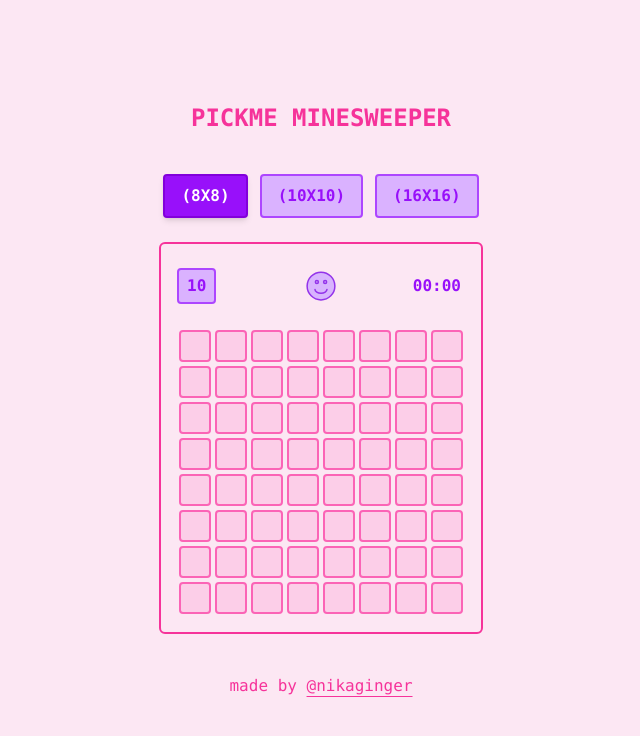
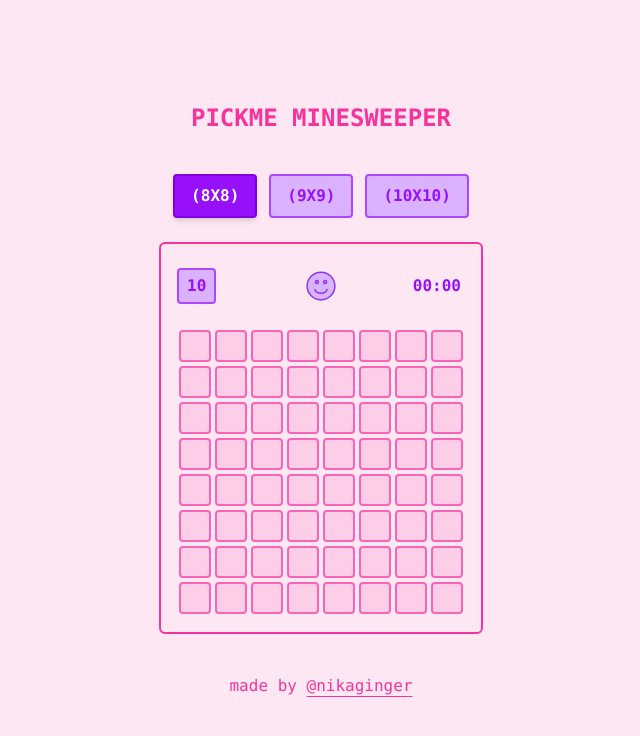
Before and after one commit to brenevaveronika/yoursweeper, a Vue app: page / in a window 1280 px wide. Shown: the top 736 px of the page, without its empty margins (319-959 px from the left). Built offline with nearby package versions, Linux system fonts and the light colour scheme.

Commit message:
problem with instant win solved + major game store updates

```diff
--- a/src/App.vue
+++ b/src/App.vue
@@ -3,7 +3,6 @@
   import GameField from './components/GameField.vue';
   import { useGameStore } from './stores/useGameStore.ts';
   import { onMounted } from 'vue';
-  import LevelBadge from './components/LevelBadge.vue';
   import LevelSelector from './components/LevelSelector.vue';
   const game = useGameStore();
 
--- a/src/components/LevelSelector.vue
+++ b/src/components/LevelSelector.vue
@@ -6,8 +6,8 @@
 
   const levels = [
     { id: 'beginner', label: '', mines: 10, size: '8x8' },
-    { id: 'intermediate', label: '', mines: 15, size: '10x10' },
-    { id: 'expert', label: '', mines: 40, size: '16x16' }
+    { id: 'intermediate', label: '', mines: 15, size: '9x9' },
+    { id: 'expert', label: '', mines: 20, size: '10x10' }
   ];
 </script>
 
--- a/src/stores/useGameStore.ts
+++ b/src/stores/useGameStore.ts
@@ -10,28 +10,26 @@ interface Cell {
 type GameLevel = 'beginner' | 'intermediate' | 'expert';
 const LEVEL_SETTINGS = {
   beginner: { rows: 8, cols: 8, mines: 10 },
-  intermediate: { rows: 10, cols: 10, mines: 15 },
-  expert: { rows: 16, cols: 16, mines: 40 }
+  intermediate: { rows: 9, cols: 9, mines: 15 },
+  expert: { rows: 10, cols: 10, mines: 20 }
 };
 
 export const useGameStore = defineStore('game', () => {
-  // константы туть
+  // states
   const rows = ref(LEVEL_SETTINGS.beginner.rows);
   const cols = ref(LEVEL_SETTINGS.beginner.cols);
   const totalMines = ref(LEVEL_SETTINGS.beginner.mines);
+  const currentLevel = ref<GameLevel>('beginner');
 
-  // states
   const field = ref<Cell[][]>([]);
   const gameState = ref<'idle' | 'playing' | 'win' | 'lose'>('idle');
-  const minesCount = ref(10);
   const flagsCount = ref(0);
   const timeElapsed = ref(0);
   const timerInterval = ref<NodeJS.Timeout | null>(null);
-  const currentLevel = ref<GameLevel>('beginner');
 
   // getters
   const remainingMines = computed(() => {
-    const remaining = minesCount.value - flagsCount.value;
+    const remaining = totalMines.value - flagsCount.value;
     return remaining >= 0 ? remaining : 0;
   });
 
@@ -42,54 +40,38 @@ export const useGameStore = defineStore('game', () => {
   });
 
   // actions
-  function initField() {
-    if (field.value.length > 0) return;
 
-    const newField = [];
-    for (let i = 0; i < rows.value; i++) {
-      newField.push([]);
-      for (let j = 0; j < cols.value; j++) {
-        newField[i].push({
-          state: 'hidden',
-          value: null
-        });
-      }
-    }
-    field.value = newField;
-  }
+  // инициализация поля (пустой field нужных размеров)
+  const initField = () => {
+    field.value = Array.from({ length: rows.value }, () =>
+      Array.from({ length: cols.value }, () => ({ state: 'hidden', value: null }))
+    );
+  };
 
-  function generateField(): Cell[][] {
-    const newField: Cell[][] = [];
-
-    for (let i = 0; i < rows.value; i++) {
-      newField.push([]);
-      for (let j = 0; j < cols.value; j++) {
-        newField[i].push({ state: 'hidden', value: null });
-      }
-    }
+  const generateField = () => {
+    initField();
 
     let minesPlaced = 0;
-    while (minesPlaced < totalMines) {
+    while (minesPlaced < totalMines.value) {
       const x = Math.floor(Math.random() * rows.value);
       const y = Math.floor(Math.random() * cols.value);
 
-      if (newField[x][y].value !== -1) {
-        newField[x][y].value = -1;
+      if (field.value[x][y].value !== -1) {
+        field.value[x][y].value = -1;
         minesPlaced++;
       }
     }
 
-    for (let x = 0; x < rows.value; x++) {
-      for (let y = 0; y < cols.value; y++) {
-        if (newField[x][y].value !== -1) {
-          newField[x][y].value = countNeighbours(x, y, newField);
+    field.value.forEach((row, x) =>
+      row.forEach((cell, y) => {
+        if (cell.value !== -1) {
+          cell.value = countNeighbours(x, y, field.value);
         }
-      }
-    }
+      })
+    );
+  };
 
-    return newField;
-  }
-
+  // подсчет мин в соседних полях
   function countNeighbours(x: number, y: number, field: Cell[][]): number {
     let count = 0;
     for (let dx = -1; dx <= 1; dx++) {
@@ -105,52 +87,46 @@ export const useGameStore = defineStore('game', () => {
     return count;
   }
 
+  // установщик уровня
   function setLevel(level: GameLevel) {
-    currentLevel.value = level;
     const settings = LEVEL_SETTINGS[level];
     rows.value = settings.rows;
     cols.value = settings.cols;
     totalMines.value = settings.mines;
-    minesCount.value = settings.mines;
+    currentLevel.value = level;
     resetGame();
   }
 
-  function startGame(firstClickX: number, firstClickY: number) {
+  // старт игры + обработка первого клика
+  const startGame = (firstClickX: number, firstClickY: number) => {
+    resetGame();
+    gameState.value = 'playing';
+
     do {
-      field.value = generateField();
+      generateField();
     } while (field.value[firstClickX][firstClickY].value === -1);
 
-    gameState.value = 'playing';
     startTimer();
     openCell(firstClickX, firstClickY);
-  }
+  };
 
-  function openCell(x: number, y: number) {
-    if (gameState.value === 'idle') {
+  const openCell = (x: number, y: number) => {
+    if (gameState.value !== 'playing' || field.value[x][y].state !== 'hidden') {
       startGame(x, y);
-      return;
-    }
-
-    if (gameState.value !== 'playing' || field.value[x][y].state !== 'hidden') {
       return;
     }
 
     field.value[x][y].state = 'revealed';
 
-    if (field.value[x][y].value === -1) {
-      gameOver(false);
-      return;
-    }
-
-    if (field.value[x][y].value === 0) {
-      openNeighbors(x, y);
-    }
+    if (field.value[x][y].value === -1) return gameOver(false);
+    if (field.value[x][y].value === 0) openNeighbors(x, y);
 
     checkWin();
-  }
+  };
 
-  function openNeighbors(x: number, y: number) {
-    const directions = [
+  // открытие соседей
+  const openNeighbors = (x: number, y: number) => {
+    [
       [-1, -1],
       [-1, 0],
       [-1, 1],
@@ -159,24 +135,23 @@ export const useGameStore = defineStore('game', () => {
       [1, -1],
       [1, 0],
       [1, 1]
-    ];
+    ].forEach(([dx, dy]) => {
+      const nx = x + dx,
+        ny = y + dy;
+      if (
+        nx >= 0 &&
+        nx < rows.value &&
+        ny >= 0 &&
+        ny < cols.value &&
+        field.value[nx][ny].state === 'hidden'
+      ) {
+        field.value[nx][ny].state = 'revealed';
+        if (field.value[nx][ny].value === 0) openNeighbors(nx, ny);
+      }
+    });
+  };
 
-    for (const [dx, dy] of directions) {
-      const nx = x + dx;
-      const ny = y + dy;
-
-      if (nx >= 0 && nx < rows && ny >= 0 && ny < cols) {
-        if (field.value[nx][ny].state === 'hidden') {
-          field.value[nx][ny].state = 'revealed';
-
-          if (field.value[nx][ny].value === 0) {
-            openNeighbors(nx, ny);
-          }
-        }
-      }
-    }
-  }
-
+  // цикл flagged - question - hidden
   function toggleCellMark(x: number, y: number) {
     const cell = field.value[x][y];
 
@@ -190,12 +165,13 @@ export const useGameStore = defineStore('game', () => {
       cell.state = 'hidden';
     }
 
-    checkWin(); // Проверяем победу после изменения пометки
+    checkWin();
   }
 
+  // открывает все мины
   function revealAllMines() {
-    for (let x = 0; x < rows; x++) {
-      for (let y = 0; y < cols; y++) {
+    for (let x = 0; x < rows.value; x++) {
+      for (let y = 0; y < cols.value; y++) {
         if (field.value[x][y].value === -1) {
           field.value[x][y].state = 'revealed';
         }
@@ -203,6 +179,7 @@ export const useGameStore = defineStore('game', () => {
     }
   }
 
+  // старт таймера
   function startTimer() {
     timeElapsed.value = 0;
     timerInterval.value = setInterval(() => {
@@ -210,6 +187,7 @@ export const useGameStore = defineStore('game', () => {
     }, 1000);
   }
 
+  // остановка таймера
   function stopTimer() {
     if (timerInterval.value) {
       clearInterval(timerInterval.value);
@@ -217,6 +195,7 @@ export const useGameStore = defineStore('game', () => {
     }
   }
 
+  // конец игры
   function gameOver(isWin: boolean) {
     stopTimer();
     gameState.value = isWin ? 'win' : 'lose';
@@ -226,42 +205,42 @@ export const useGameStore = defineStore('game', () => {
     }
   }
 
+  // проверка на победу
   function checkWin() {
-    let allNonMinesRevealed = true;
-    let allMinesFlagged = true;
+    let allCorrect = true;
 
-    for (let x = 0; x < rows; x++) {
-      for (let y = 0; y < cols; y++) {
+    for (let x = 0; x < rows.value; x++) {
+      for (let y = 0; y < cols.value; y++) {
         const cell = field.value[x][y];
-
-        if (cell.value !== -1 && cell.state !== 'revealed') {
-          allNonMinesRevealed = false;
-        }
-
-        if (cell.value === -1 && cell.state !== 'flagged') {
-          allMinesFlagged = false;
+        if (
+          (cell.value === -1 && cell.state !== 'flagged') ||
+          (cell.value !== -1 && cell.state !== 'revealed')
+        ) {
+          allCorrect = false;
+          break;
         }
       }
+      if (!allCorrect) break;
     }
 
-    if (allNonMinesRevealed || allMinesFlagged) {
+    if (allCorrect) {
       gameOver(true);
     }
   }
 
+  // ресет игры
   function resetGame() {
     stopTimer();
     gameState.value = 'idle';
     timeElapsed.value = 0;
     flagsCount.value = 0;
     field.value = [];
-    initField();
+    generateField();
   }
 
   return {
     field,
     gameState,
-    minesCount,
     flagsCount,
     timeElapsed,
     remainingMines,
```
